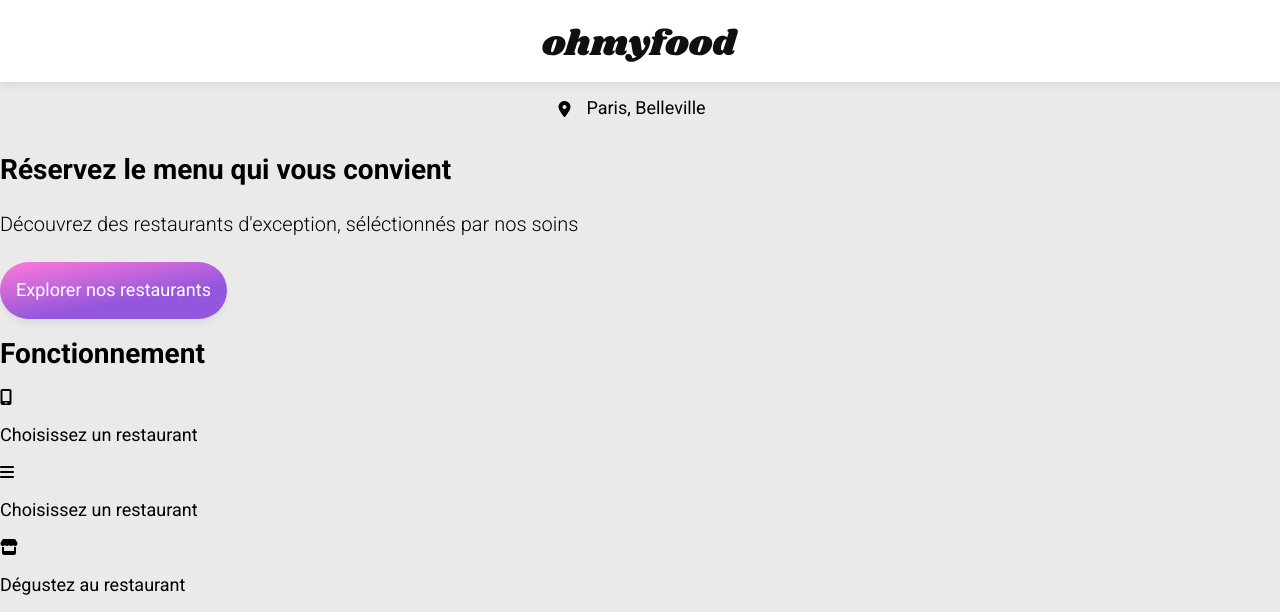
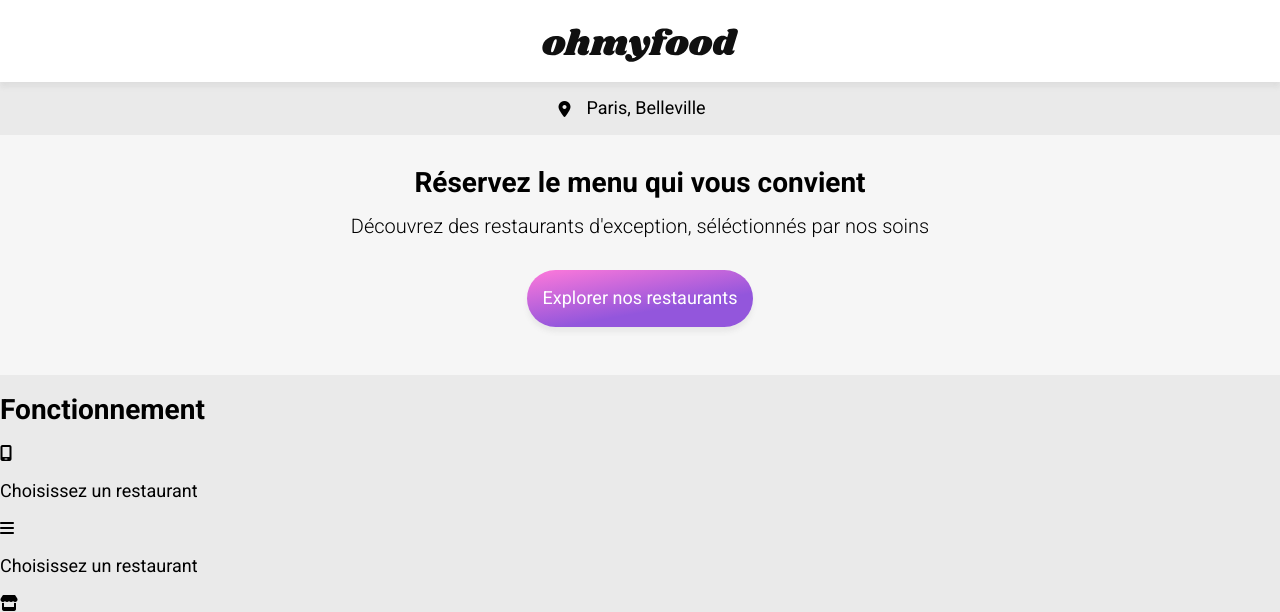
Before and after one commit to luisgarcia96/oh-my-food, a website: page index.html in a window 1280 px wide. Shown: the top 612 px of the page. Drawn offline with Linux system fonts and the light colour scheme; a web font is replaced by a local one.

Commit message:
Add stylying to discover invitation section

```diff
--- a/index.html
+++ b/index.html
@@ -22,9 +22,11 @@
     </header>
 
     <div class="discover_invitation">
-        <h1>Réservez le menu qui vous convient</h1>
-        <h4>Découvrez des restaurants d'exception, séléctionnés par nos soins</h4>
-        <button><p>Explorer nos restaurants</p></button>
+        <h1 class="discover_invitation_title">Réservez le menu qui vous convient</h1>
+        <h4 class="discover_invitation_description">Découvrez des restaurants d'exception, séléctionnés par nos soins</h4>
+        <div class="discover_invitation_button">
+            <button><p>Explorer nos restaurants</p></button>
+        </div>
     </div>
 
     <section class="fonctionnement">
--- a/sass/pages/_home.scss
+++ b/sass/pages/_home.scss
@@ -2,4 +2,26 @@
 
 body {
     background-color: a.$gray-normal;
+
+    .discover_invitation {
+        display: flex;
+        flex-direction: column;
+        text-align: center;
+        background-color: a.$gray-lighter;
+
+        &_title {
+            margin: 2rem 0 1rem 0;
+            padding: 0 2.5rem;
+        }
+
+        &_description {
+            margin: 0;
+            margin-bottom: 2rem;
+            padding: 0 1rem;
+        }
+
+        &_button {
+            margin-bottom: 3rem;
+        }
+    }
 }
```
Also changed, not shown: public/css/styles.css, 1 other file.
